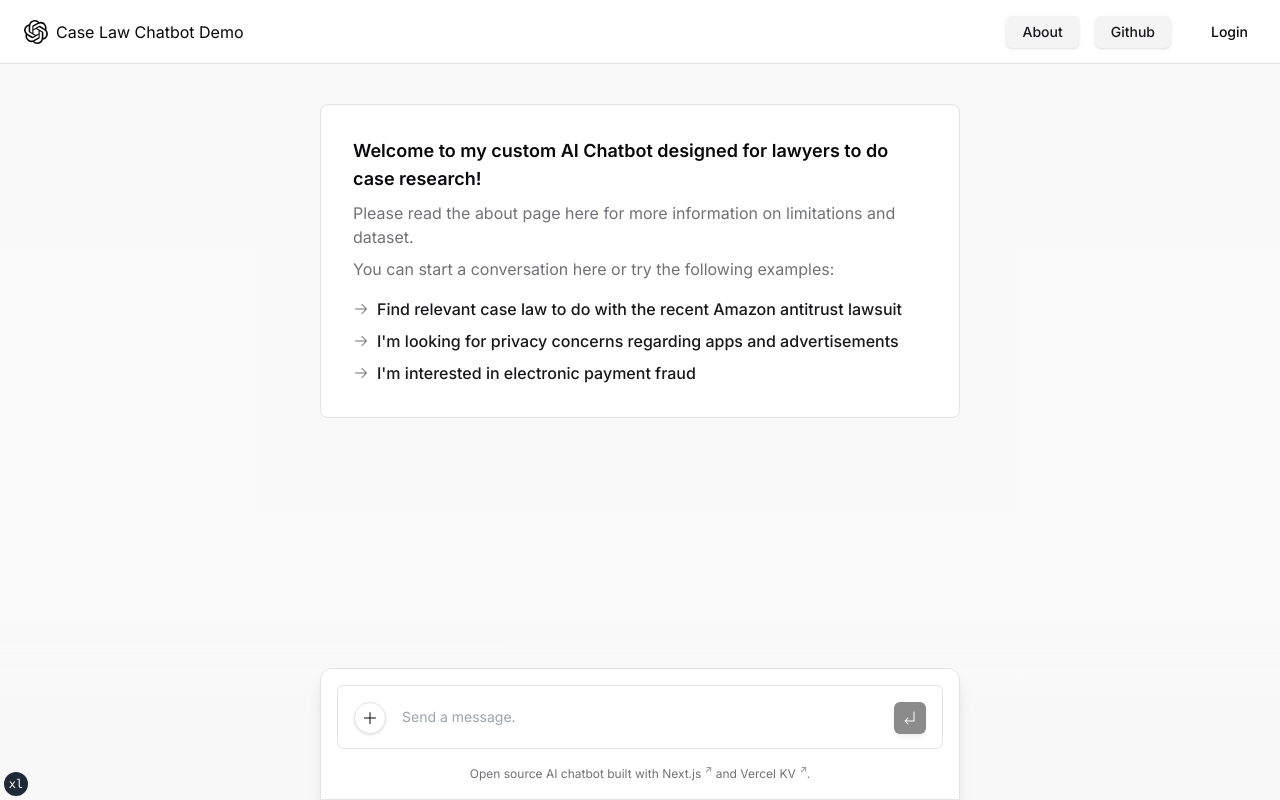
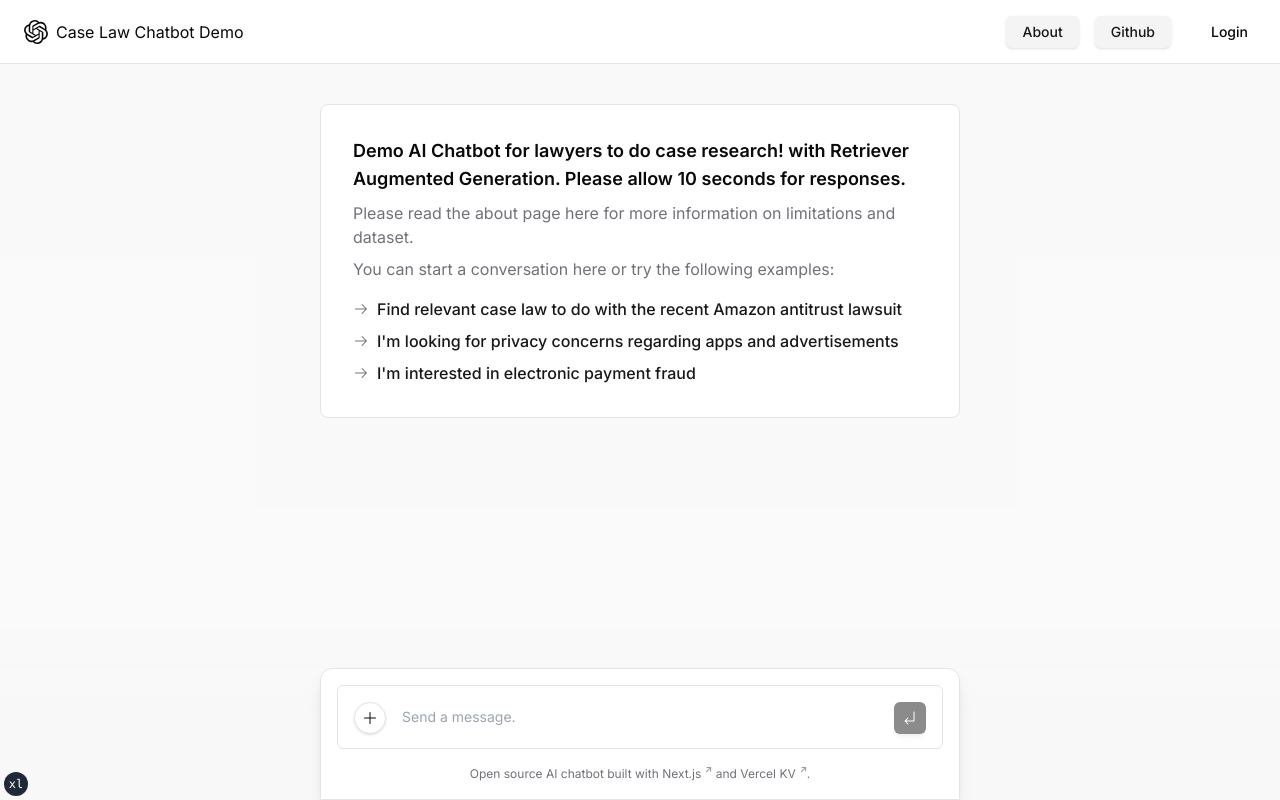
Before and after one commit to goblincontent/nextjs-chat, a Next.js app: page / in a window 1280 px wide. Built offline with nearby package versions, Linux system fonts and the light colour scheme; no server answers.

Commit message:
added some info on empty screen

```diff
--- a/components/empty-screen.tsx
+++ b/components/empty-screen.tsx
@@ -25,7 +25,7 @@ export function EmptyScreen({ setInput }: Pick<UseChatHelpers, 'setInput'>) {
     <div className="mx-auto max-w-2xl px-4">
       <div className="rounded-lg border bg-background p-8">
         <h1 className="mb-2 text-lg font-semibold">
-          Welcome to my custom AI Chatbot designed for lawyers to do case research!
+          Demo AI Chatbot for lawyers to do case research! with Retriever Augmented Generation. Please allow 10 seconds for responses.
         </h1>
         <p className="mb-2 leading-normal text-muted-foreground">
           Please read the about page <Link href="/about" target="_blank" rel="nofollow">here</Link> for more information on limitations and dataset.
```
